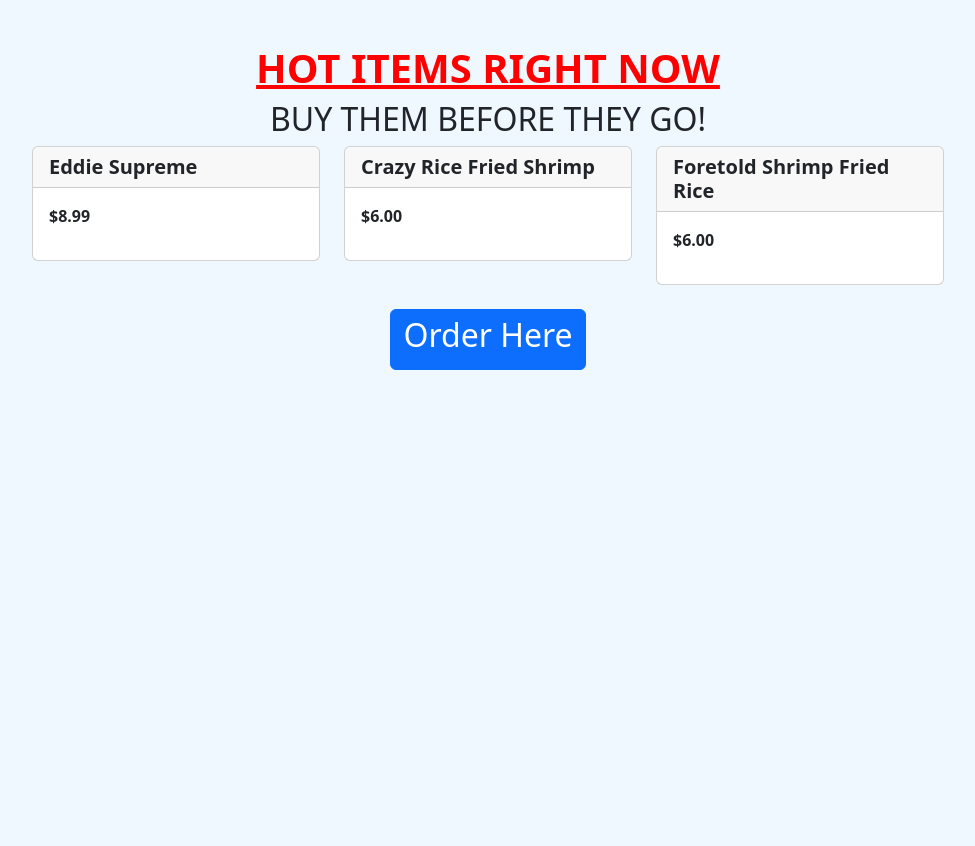
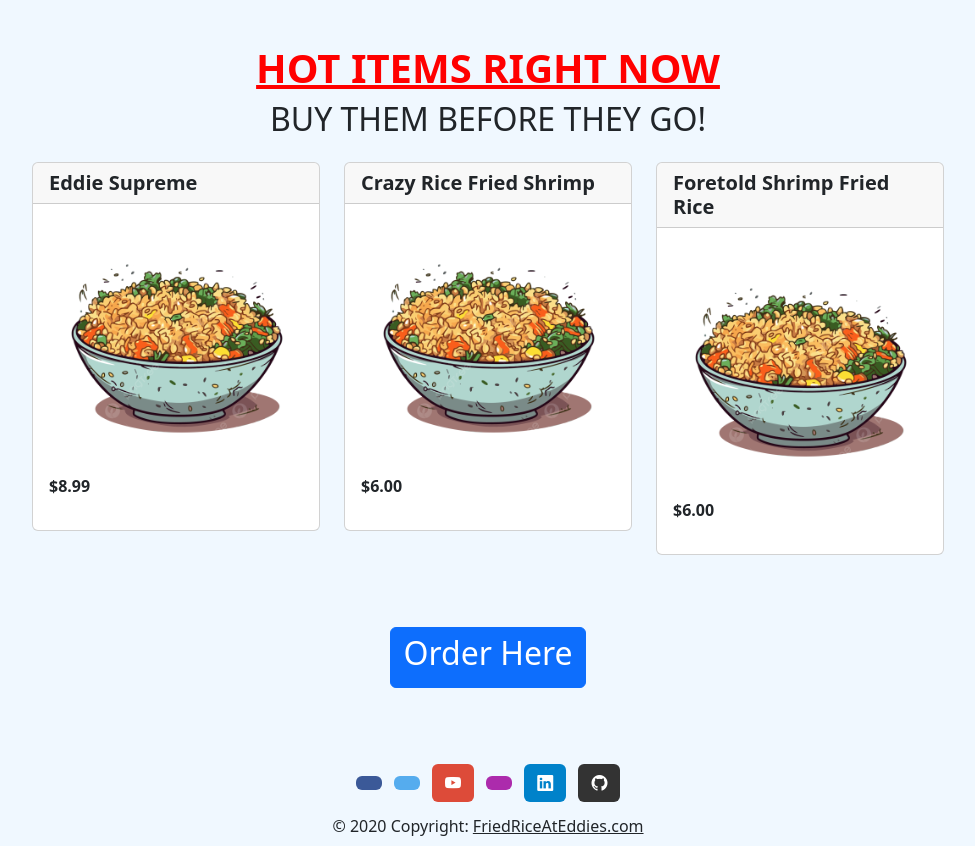
Before and after one commit to MoodyMan04/CSCI313-TeamProject, a Django app: page / in a window 1280 px wide. Shown: the part 478-1324 px from the top of the page, without its empty margins (152-1127 px from the left). Before the commit the page ends 848 px from the top, so only its background shows below. Run offline with Django 5.2, Linux system fonts and the light colour scheme; data comes from the database, SQL or seed files in the repository.

Commit message:
some small updates

```diff
--- a/friedRiceAtEddiesWebsite/friedRiceAtEddiesWebsite/templates/base.html
+++ b/friedRiceAtEddiesWebsite/friedRiceAtEddiesWebsite/templates/base.html
@@ -16,6 +16,10 @@
       rel="shortcut icon"
       type="favicon.ico"
       href="{% static 'img/fraelogo.png' %}"
+    />
+    <link
+      rel="stylesheet"
+      href="https://cdn.jsdelivr.net/npm/bootstrap-icons@1.11.3/font/bootstrap-icons.min.css"
     />
   </head>
   <body>
@@ -39,5 +43,78 @@
       integrity="sha384-YvpcrYf0tY3lHB60NNkmXc5s9fDVZLESaAA55NDzOxhy9GkcIdslK1eN7N6jIeHz"
       crossorigin="anonymous"
     ></script>
+    <footer class="bg-transparent text-center mt-5">
+      <!-- Grid container -->
+      <div class="container p-4 pb-0">
+        <!-- Section: Social media -->
+        <section>
+          <!-- Facebook -->
+          <a
+            data-mdb-ripple-init
+            class="btn text-black btn-floating m-1"
+            style="background-color: #3b5998"
+            href="#!"
+            role="button"
+            ><i class="fab fa-facebook-f"></i
+          ></a>
+
+          <!-- Twitter -->
+          <a
+            data-mdb-ripple-init
+            class="btn text-black btn-floating m-1"
+            style="background-color: #55acee"
+            href="#!"
+            role="button"
+            ><i class="fab fa-twitter"></i
+          ></a>
+
+          <!-- Google -->
+          <a
+            data-mdb-ripple-init
+            class="btn text-white btn-floating m-1"
+            style="background-color: #dd4b39"
+            href="https://www.youtube.com/watch?v=q6hUd_TVW54"
+            role="button"
+            ><i class="bi bi-youtube"></i
+          ></a>
+
+          <!-- Instagram -->
+          <a
+            data-mdb-ripple-init
+            class="btn text-black btn-floating m-1"
+            style="background-color: #ac2bac"
+            href="#!"
+            role="button"
+            ><i class="fab fa-instagram"></i
+          ></a>
+
+          <!-- Linkedin -->
+          <a
+            data-mdb-ripple-init
+            class="btn text-white btn-floating m-1"
+            style="background-color: #0082ca"
+            href="https://www.linkedin.com/in/purple-guy-b66190307/"
+            role="button"
+            ><i class="bi bi-linkedin"></i
+          ></a>
+          <!-- Github -->
+          <a
+            data-mdb-ripple-init
+            class="btn text-white btn-floating m-1"
+            style="background-color: #333333"
+            href="https://guthib.com/"
+            role="button"
+            ><i class="bi bi-github"></i
+          ></a>
+        </section>
+        <!-- Section: Social media -->
+      </div>
+      <!-- Copyright -->
+      <div class="bg-transparent text-center p-2">
+        © 2020 Copyright:
+        <a class="text-body" href="{% url 'index' %}">FriedRiceAtEddies.com</a>
+      </div>
+      <!-- Copyright -->
+    </footer>
   </body>
 </html>
--- a/friedRiceAtEddiesWebsite/main/templates/main/index.html
+++ b/friedRiceAtEddiesWebsite/main/templates/main/index.html
@@ -96,7 +96,7 @@
       </div>
     </div>
     <!-- Deals Section -->
-    <div class="text-center">
+    <div class="text-center mb-4">
       <h1 style="color: red">
         <u><b>HOT ITEMS RIGHT NOW</b></u>
       </h1>
@@ -110,6 +110,11 @@
           <div class="card" style="width: 18rem">
             <h5 class="card-header"><b>{{item.name}}</b></h5>
             <div class="card-body">
+              <img
+                class="card-img"
+                src="{% static 'main/img/friedrice3.png' %}"
+                alt="friedrice3.png"
+              />
               <p class="card-text"><b>${{item.price}}</b></p>
               <a href="#" class="stretched-link"></a>
             </div>
@@ -122,7 +127,7 @@
     </div>
 
     <br />
-    <div class="text-center">
+    <div class="text-center m-5">
       <a href="{% url 'menu' %}" class="btn btn-primary"><h2>Order Here</h2></a>
     </div>
     <script
```
Also changed, not shown: friedRiceAtEddiesWebsite/friedRiceAtEddiesWebsite/static/css/styles.css (+5 -5 lines), friedRiceAtEddiesWebsite/main/static/main/img/friedrice.gif (added), friedRiceAtEddiesWebsite/main/static/main/img/friedrice2.jpg (added), friedRiceAtEddiesWebsite/main/static/main/img/friedrice3.png (added).
